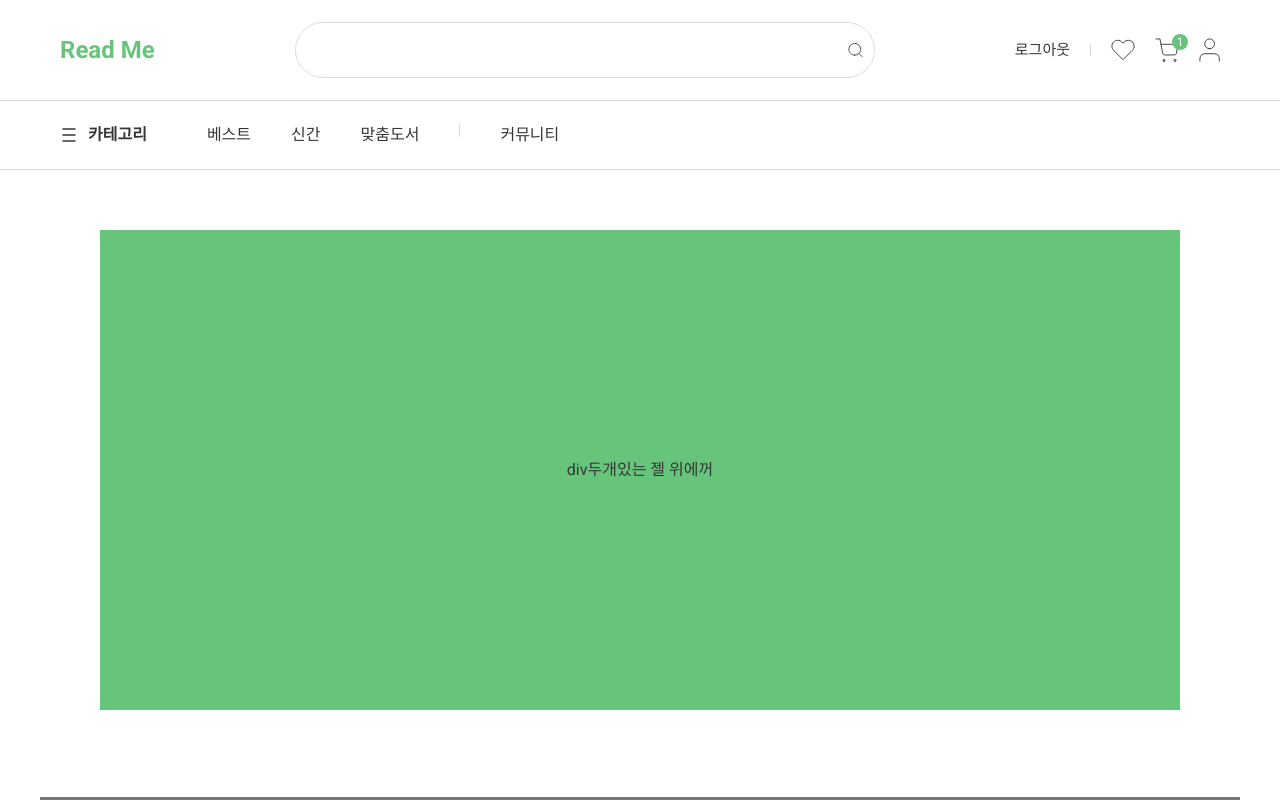
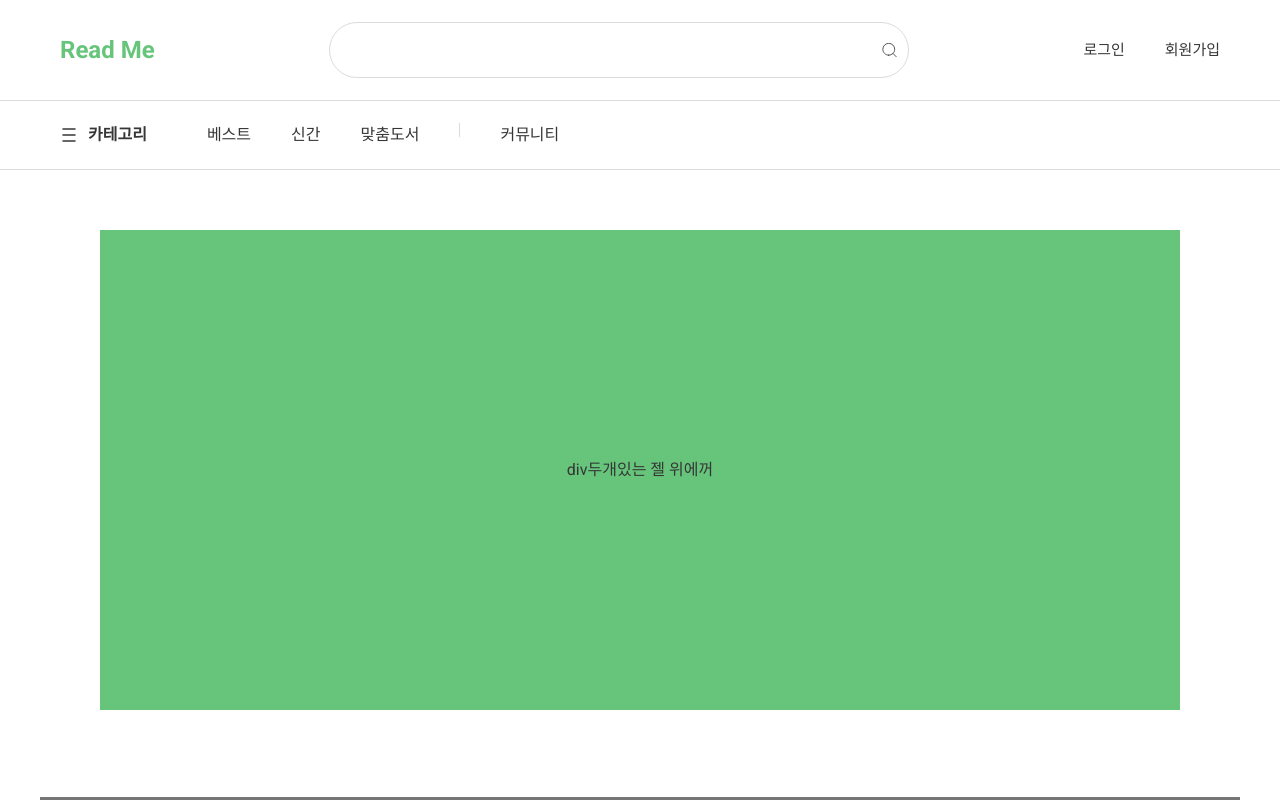
Before and after one commit to yunajoe/front_bookstore-README, a Next.js app: page / in a window 1280 px wide. Shown: the top 800 px of the page. Built offline with nearby package versions, Linux system fonts and the light colour scheme.

Commit message:
fix: readme button 분리, 회원가입버튼 추가, 절대경로 변경

```diff
--- a/src/components/button/header/bookmarkButton.tsx
+++ b/src/components/button/header/bookmarkButton.tsx
@@ -1,11 +1,11 @@
 import Link from 'next/link';
 import Image from 'next/image';
-import IconHeart from '@/public/icons/HeartIcon.svg';
+import HeartIcon from '@/public/icons/HeartIcon.svg';
 function BookmarkButton() {
   return (
     <Link href="/bookmarked">
       <button className="flex items-center relative w-14 h-14 tablet:w-24 tablet:h-24 pc:w-24 pc:h-24">
-        <Image src={IconHeart} fill alt="마이페이지 버튼" />
+        <Image src={HeartIcon} fill alt="찜 버튼" />
       </button>
     </Link>
   );
--- a/src/components/button/header/cartButton.tsx
+++ b/src/components/button/header/cartButton.tsx
@@ -1,5 +1,5 @@
 import Image from 'next/image';
-import IconCart from '@/public/icons/CartIcon.svg';
+import CartIcon from '@/public/icons/CartIcon.svg';
 import Link from 'next/link';
 
 interface CardChipProps {
@@ -11,7 +11,7 @@ function CartButton({ numItemsOfCart }: CardChipProps) {
     <Link href="/cart">
       <button className="flex relative items-center w-14 h-14 tablet:w-24 tablet:h-24 pc:w-24 pc:h-24">
         <div className="relative w-full h-full items-center">
-          <Image src={IconCart} alt="장바구니 이미지" fill />
+          <Image src={CartIcon} alt="장바구니 이미지" fill />
           {numItemsOfCart && (
             <div
               className="absolute bottom-8 pc:bottom-12 tablet:bottom-12 left-10 tablet:left-17
--- a/src/components/button/header/categoryTabButton.tsx
+++ b/src/components/button/header/categoryTabButton.tsx
@@ -1,5 +1,5 @@
 import Image from 'next/image';
-import IconCategory from '@/public/icons/CategoryIcon.svg';
+import CategoryIcon from '@/public/icons/CategoryIcon.svg';
 
 interface CategoryButtonProps {
   onClick: () => void;
@@ -7,7 +7,7 @@ interface CategoryButtonProps {
 function CategoryTabButton({ onClick }: CategoryButtonProps) {
   return (
     <button className="flex-center gap-10" onClick={onClick}>
-      <Image src={IconCategory} width={18} height={18} alt="카테고리 버튼" />
+      <Image src={CategoryIcon} width={18} height={18} alt="카테고리 버튼" />
       <div className="font-bold flex mobile:hidden items-center">카테고리</div>
     </button>
   );
--- a/src/components/button/header/myPageButton.tsx
+++ b/src/components/button/header/myPageButton.tsx
@@ -1,7 +1,7 @@
 import Image from 'next/image';
 import Link from 'next/link';
-import IconProfile from '@/public/icons/ProfileIcon.svg';
-import KebabDropDownButton from '../kebab/kebabDropDownButton';
+import ProfileIcon from '@/public/icons/ProfileIcon.svg';
+import KebabDropDownButton from '@/components/button/kebab/kebabDropDownButton';
 import useShowDropDown from '@/hooks/useShowDropDown';
 import { MutableRefObject, useRef } from 'react';
 
@@ -28,7 +28,7 @@ function MyPageButton() {
       <div className="mobile:hidden">
         <Link href="/mypage">
           <Image
-            src={IconProfile}
+            src={ProfileIcon}
             alt="케밥버튼"
             onClick={handleKebabClick}
             ref={ref}
@@ -39,7 +39,7 @@ function MyPageButton() {
       </div>
       <div className="tablet:hidden pc:hidden">
         <Image
-          src={IconProfile}
+          src={ProfileIcon}
           alt="케밥버튼"
           onClick={handleKebabClick}
           ref={ref}
--- /dev/null
+++ b/src/components/button/header/readmeButton.tsx
@@ -0,0 +1,12 @@
+import Link from 'next/link';
+
+function ReadMeButton() {
+  return (
+    <Link
+      className="text-18 pc:text-24 text-green font-bold tablet:text-24"
+      href="/">
+      Read Me
+    </Link>
+  );
+}
+export default ReadMeButton;
--- a/src/components/header/categoryTab.tsx
+++ b/src/components/header/categoryTab.tsx
@@ -6,8 +6,8 @@ import {
   ReadMeDomesticCategoryList,
 } from '@/pages/api/mock';
 
-import SelectedAllButton from '../button/header/selectedAllButton';
-import CategoryButton from '../button/header/categoryButton';
+import SelectedAllButton from '@/components/button/header/selectedAllButton';
+import CategoryButton from '@/components/button/header/categoryButton';
 
 function CategoryTab() {
   const [selectedCategory, setSelectedCategory] = useState('domestic'); // 'domestic' 또는 'foreign'
--- a/src/components/header/index.tsx
+++ b/src/components/header/index.tsx
@@ -3,8 +3,10 @@ import SearchInput from '@/components/input/searchInput';
 import MyPageButton from '@/components/button/header/myPageButton';
 import SignInButton from '@/components/button/signInButton';
 import SignOutButton from '@/components/button/signOutButton';
-import BookmarkButton from '../button/header/bookmarkButton';
-import HeaderLayout from '../layout/headerLayout';
+import BookmarkButton from '@/components/button/header/bookmarkButton';
+import HeaderLayout from '@/components/layout/headerLayout';
+import SignUpButton from '@/components/button/signUpButton';
+import ReadMeButton from '../button/header/readmeButton';
 
 export interface HeaderProps {
   isLoggedIn: boolean;
@@ -23,12 +25,11 @@ function NonLoggedInHeader() {
     <div
       className="z-10 flex mx-15 tablet:mx-30 justify-between min-w-fit max-w-full items-center
         h-50 tablet:h-100 pc:h-100 pc:mx-60">
-      <div className="text-18 pc:text-24 text-green font-bold tablet:text-24">
-        Read Me
-      </div>
+      <ReadMeButton />
       <SearchInput />
       <div className="inline-flex items-center tablet:gap-40 pc:gap-40">
         <SignInButton />
+        <SignUpButton />
       </div>
     </div>
   );
@@ -40,9 +41,7 @@ function LoggedInHeader({ numItemsOfCart }: { numItemsOfCart: number }) {
     <div
       className="relative flex z-10 tablet:mx-30 mx-15 justify-between min-w-fit max-w-full
         items-center h-50 tablet:h-100 pc:h-100 pc:mx-60">
-      <div className="text-18 pc:text-24 text-green font-bold tablet:text-24">
-        Read Me
-      </div>
+      <ReadMeButton />
       <SearchInput />
       <div className="flex gap-10 tablet:gap-20 pc:gap-20 items-center">
         <SignOutButton />
--- a/src/components/header/navigationTab.tsx
+++ b/src/components/header/navigationTab.tsx
@@ -1,9 +1,9 @@
 import { useState } from 'react';
 import { useRouter } from 'next/router';
-import CategoryTabButton from '../button/header/categoryTabButton';
+import CategoryTabButton from '@/components/button/header/categoryTabButton';
 import CategoryTab from '@/components/header/categoryTab';
 import Link from 'next/link';
-import WritePostButton from '../button/header/writePostButton';
+import WritePostButton from '@/components/button/header/writePostButton';
 
 interface NavigationTabProps {
   isLoggedIn: boolean;
@@ -37,7 +37,7 @@ function NavigationTab({ isLoggedIn }: NavigationTabProps) {
             <Link href="/community"> 커뮤니티</Link>
           </div>
         </div>
-        <div className="flex items-center ml-auto tablet:mx-40 pc:mx-60">
+        <div className="flex items-center ml-auto tablet:mr-40 pc:mr-60">
           <WritePostButton showButton={showWritePostButton} />
         </div>
       </div>
--- a/src/components/input/searchInput.tsx
+++ b/src/components/input/searchInput.tsx
@@ -1,5 +1,5 @@
 import Image from 'next/image';
-import IconSearch from '@/public/icons/SearchIcon.svg';
+import SearchIcon from '@/public/icons/SearchIcon.svg';
 
 function SearchInput() {
   return (
@@ -11,7 +11,7 @@ function SearchInput() {
       <div
         className="absolute w-12 h-12 tablet:h-15 tablet:w-15 pc:h-15 pc:w-15 top-1/2
           mobile:right-4 right-12 transform -translate-y-1/2">
-        <Image src={IconSearch} fill alt="검색 아이콘" />
+        <Image src={SearchIcon} fill alt="검색 아이콘" />
       </div>
     </div>
   );
--- a/src/components/layout/mainLayout.tsx
+++ b/src/components/layout/mainLayout.tsx
@@ -12,7 +12,7 @@ function MainLayout() {
 
   return (
     <div className="flex-col items-center flex-center w-full">
-      <Header isLoggedIn={true} numItemsOfCart={1} />
+      <Header isLoggedIn={false} />
       <div className="flex-col w-full relative flex-center">
         <div className="w-300 h-20" ref={ref} />
         <div
```
